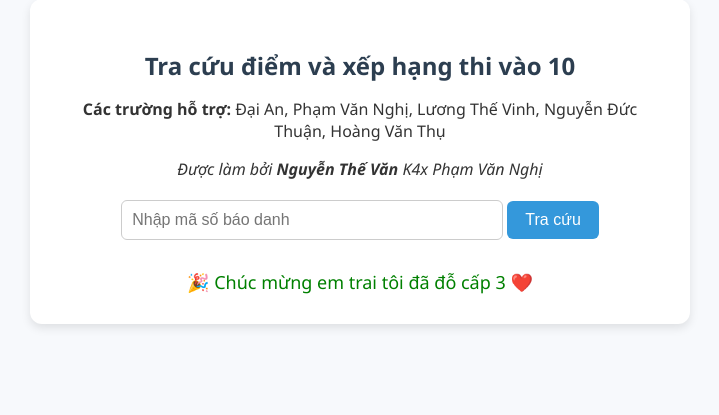
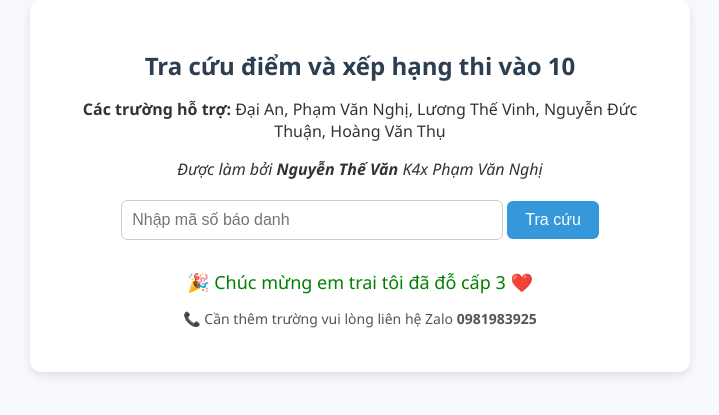
Before and after one commit to ntvan1712/pvn_ranking, a Flask app: page / in a window 1280 px wide. Shown: the part 51-466 px from the top of the page, without its empty margins (280-999 px from the left). Run offline with Flask 3, Linux system fonts and the light colour scheme.

Commit message:
add zalo

```diff
--- a/app.py
+++ b/app.py
@@ -49,7 +49,7 @@ def index():
         else:
             school_code = sbd[:2]
             if school_code not in SUPPORTED_SCHOOLS.keys():
-                error = "Chỉ hỗ trợ 4 trường Đại An, Phạm Văn Nghị, Lương Thế Vinh, Nguyễn Đức Thuận, Hoàng Văn Thụ."
+                error = "Chỉ hỗ trợ các trường Đại An, Phạm Văn Nghị, Lương Thế Vinh, Nguyễn Đức Thuận, Hoàng Văn Thụ."
             else:
                 school_name = SUPPORTED_SCHOOLS[school_code]
                 excel_file = f"{school_code}.xlsx"
--- a/templates/index.html
+++ b/templates/index.html
@@ -77,6 +77,7 @@
             font-size: 18px;
             margin-top: 30px;
         }
+
     </style>
 </head>
 <body>
@@ -113,6 +114,10 @@
         <div class="congrats">
             🎉 Chúc mừng em trai tôi đã đỗ cấp 3 ❤️
         </div>
+        <p style="margin-top: 15px; font-size: 14px; color: #555;">
+            📞 Cần thêm trường vui lòng liên hệ Zalo
+            <strong style="user-select: all;">0981983925</strong>
+        </p>
     </div>
 </body>
 </html>
```
